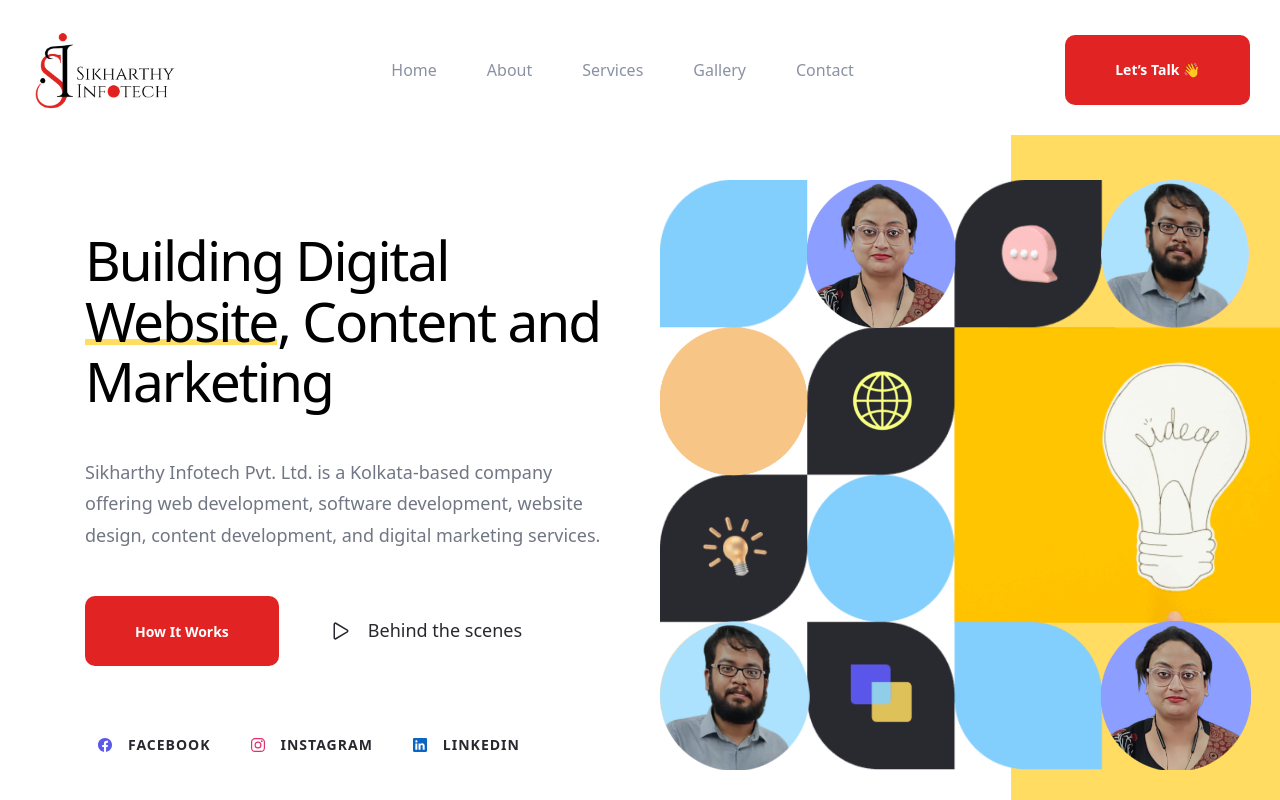
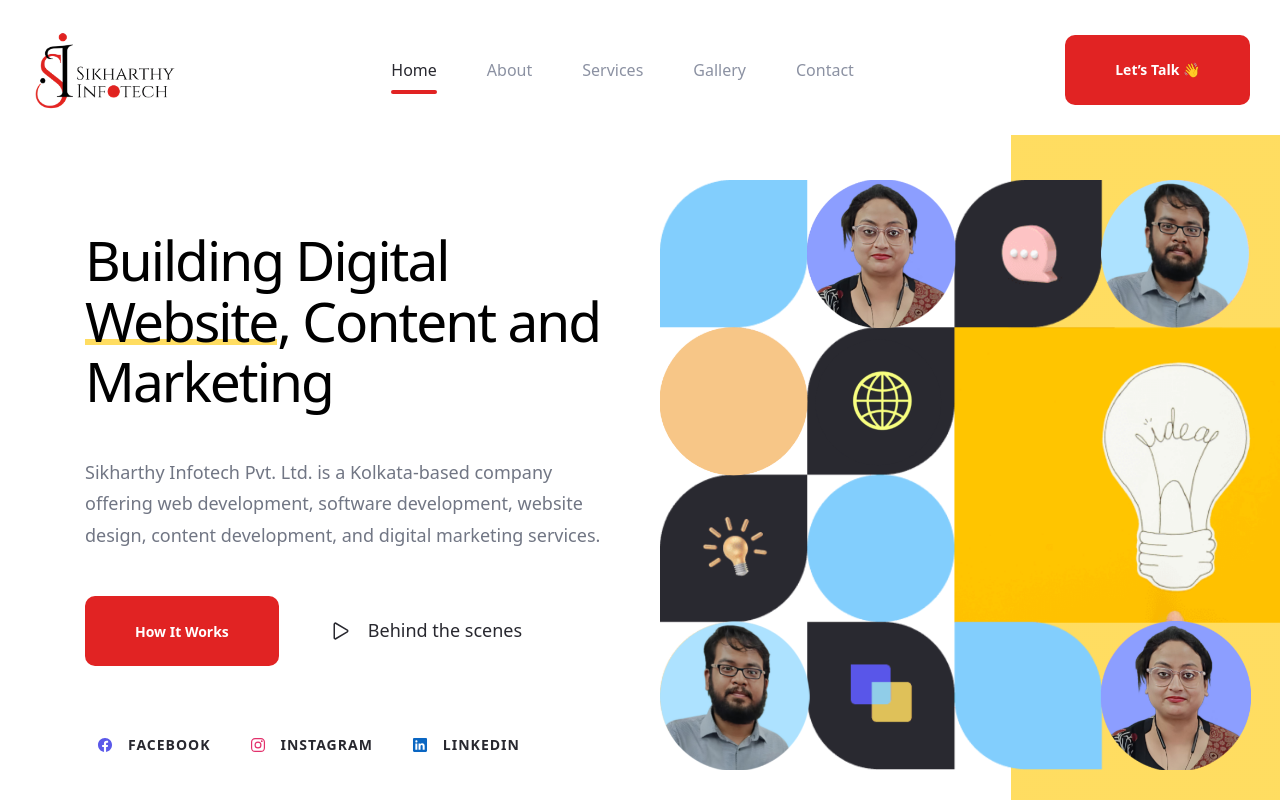
Before and after one commit to iamPankajGhosh/siplhub.vercel.app, a React (Vite) app in the folder frontend_react/: page / in a window 1280 px wide. Shown: the top 800 px of the page. Built offline with nearby package versions, Linux system fonts and the light colour scheme.

Commit message:
update routing

```diff
--- a/frontend_react/src/App.jsx
+++ /dev/null
@@ -1,28 +0,0 @@
-import React from "react";
-import { BrowserRouter as Router, Routes, Route } from "react-router-dom";
-import { Home, About, Services, Gallery, Contact, Watch, Error } from "./pages";
-
-import "./App.css";
-
-function App() {
-  return (
-    <>
-      <Router>
-        <Routes>
-          {["/", "/home"].map((path) => (
-            <Route key={path} exact path={path} element={<Home />} />
-          ))}
-
-          <Route exact path="/about" element={<About />} />
-          <Route exact path="/services" element={<Services />} />
-          <Route exact path="/contact" element={<Contact />} />
-          <Route exact path="/watch" element={<Watch />} />
-          <Route exact path="/gallery" element={<Gallery />} />
-          <Route path="*" element={<Error />} />
-        </Routes>
-      </Router>
-    </>
-  );
-}
-
-export default App;
--- /dev/null
+++ b/frontend_react/src/Layout.jsx
@@ -0,0 +1,14 @@
+import { Navbar, Footer } from "./components";
+import { Outlet } from "react-router-dom";
+
+function Layout() {
+  return (
+    <>
+      <Navbar />
+      <Outlet />
+      <Footer />
+    </>
+  );
+}
+
+export default Layout;
--- a/frontend_react/src/components/Navbar/Navbar.jsx
+++ b/frontend_react/src/components/Navbar/Navbar.jsx
@@ -9,7 +9,28 @@
    * navbar links
    */
   const brandLogo = images.logo;
-  const navbarLink = ["home", "about", "services", "gallery", "contact"];
+  const navItems = [
+    {
+      title: "Home",
+      slug: "/",
+    },
+    {
+      title: "About",
+      slug: "/about",
+    },
+    {
+      title: "Services",
+      slug: "/services",
+    },
+    {
+      title: "Gallery",
+      slug: "/gallery",
+    },
+    {
+      title: "Contact",
+      slug: "/contact",
+    },
+  ];
 
   /**
    * navbar toggle
@@ -98,10 +119,14 @@
             </div>
 
             <ul className="navbar-list">
-              {navbarLink.map((link) => (
-                <li key={link} className="navbar-item" onClick={closeNavbar}>
-                  <NavLink to={`/${link}`} className="navbar-link">
-                    {link}
+              {navItems.map((item) => (
+                <li
+                  key={item.title}
+                  className="navbar-item"
+                  onClick={closeNavbar}
+                >
+                  <NavLink to={item.slug} className="navbar-link">
+                    {item.title}
                   </NavLink>
                 </li>
               ))}
--- a/frontend_react/src/main.jsx
+++ b/frontend_react/src/main.jsx
@@ -1,9 +1,28 @@
-import React from 'react'
-import ReactDOM from 'react-dom/client'
-import App from './App.jsx'
+import ReactDOM from "react-dom/client";
+import {
+  RouterProvider,
+  Route,
+  createBrowserRouter,
+  createRoutesFromElements,
+} from "react-router-dom";
+import Layout from "./Layout.jsx";
+import { Home, About, Services, Gallery, Contact, Watch, Error } from "./pages";
+import "./index.css";
 
-ReactDOM.createRoot(document.getElementById('root')).render(
-  <React.StrictMode>
-    <App />
-  </React.StrictMode>,
-)
+const router = createBrowserRouter(
+  createRoutesFromElements(
+    <Route path="/" element={<Layout />}>
+      <Route path="" element={<Home />} />
+      <Route path="about" element={<About />} />
+      <Route path="services" element={<Services />} />
+      <Route path="gallery" element={<Gallery />} />
+      <Route path="contact" element={<Contact />} />
+      <Route path="watch" element={<Watch />} />
+      <Route path="*" element={<Error />} />
+    </Route>
+  )
+);
+
+ReactDOM.createRoot(document.getElementById("root")).render(
+  <RouterProvider router={router} />
+);
--- a/frontend_react/src/pages/About.jsx
+++ b/frontend_react/src/pages/About.jsx
@@ -1,15 +1,12 @@
-import React from "react";
 import { Link } from "react-router-dom";
 
 import images from "../constants/images";
-import { Preloader, Navbar, Footer } from "../components";
+import { Preloader } from "../components";
 
 export default function About() {
   return (
     <>
       <Preloader />
-      <Navbar />
-
       <main>
         <article>
           <section className="section hero" id="home" aria-label="hero">
@@ -265,8 +262,6 @@
           </section>
         </article>
       </main>
-
-      <Footer />
     </>
   );
 }
--- a/frontend_react/src/pages/Contact.jsx
+++ b/frontend_react/src/pages/Contact.jsx
@@ -1,15 +1,9 @@
-import React from "react";
-import { Link } from "react-router-dom";
-
-import { Preloader, Navbar, Footer } from "../components";
-import images from "../constants/images";
+import { Preloader } from "../components";
 
 export default function Contact() {
   return (
     <>
       <Preloader />
-      <Navbar />
-
       <main>
         <article>
           {/* #HERO */}
@@ -85,8 +79,6 @@
           </section>
         </article>
       </main>
-
-      <Footer />
     </>
   );
 }
--- a/frontend_react/src/pages/Error.jsx
+++ b/frontend_react/src/pages/Error.jsx
@@ -1,5 +1,9 @@
-import React from "react";
-
 export default function Error() {
-  return <div>Error</div>;
+  return (
+    <>
+      <div className="container">
+        <h1>404 Not Found</h1>
+      </div>
+    </>
+  );
 }
--- a/frontend_react/src/pages/Gallery.jsx
+++ b/frontend_react/src/pages/Gallery.jsx
@@ -1,13 +1,11 @@
-import React from "react";
 import { Link } from "react-router-dom";
 import images from "../constants/images";
-import { Footer, Navbar, Preloader } from "../components";
+import { Preloader } from "../components";
 
 function Gallery() {
   return (
     <>
       <Preloader />
-      <Navbar />
       <main>
         <article>
           <section className="section hero" id="home" aria-label="hero">
@@ -545,7 +543,6 @@
           </section>
         </article>
       </main>
-      <Footer />
     </>
   );
 }
--- a/frontend_react/src/pages/Home.jsx
+++ b/frontend_react/src/pages/Home.jsx
@@ -1,8 +1,6 @@
-import React from "react";
 import { Link, useNavigate } from "react-router-dom";
-
-import { Preloader, Navbar, Footer } from "../components";
 import images from "../constants/images";
+import { Preloader } from "../components";
 
 export default function Home() {
   const navigate = useNavigate();
@@ -10,8 +8,6 @@
   return (
     <>
       <Preloader />
-      <Navbar />
-
       <main>
         <article>
           {/* #HERO */}
@@ -1324,18 +1320,6 @@
           </section>
         </article>
       </main>
-
-      <Footer />
-
-      {/* #BACK TO TOP */}
-
-      {/* <Link
-        to="/"
-        className={`back-top-btn ${backTopBtnShow ? "active" : ""} has-after`}
-        aria-label="back to top"
-      >
-        <ion-icon name="arrow-up" aria-hidden="true"></ion-icon>
-      </Link> */}
     </>
   );
 }
--- a/frontend_react/src/pages/Services.jsx
+++ b/frontend_react/src/pages/Services.jsx
@@ -1,15 +1,12 @@
-import React from "react";
 import { Link } from "react-router-dom";
 
-import { Preloader, Navbar, Footer } from "../components";
+import { Preloader } from "../components";
 import images from "../constants/images";
 
 export default function Services() {
   return (
     <>
       <Preloader />
-      <Navbar />
-
       <main>
         <article>
           {/* #HERO */}
@@ -904,8 +901,6 @@
           </section>
         </article>
       </main>
-
-      <Footer />
     </>
   );
 }
--- a/frontend_react/src/pages/Watch.jsx
+++ b/frontend_react/src/pages/Watch.jsx
@@ -1,4 +1,3 @@
-import React from "react";
 import { VideoPlayer } from "../components";
 
 import promoVideo from "../assets/video/sipl-promo.mp4";
```
Also changed, not shown: frontend_react/src/index.css (renamed from frontend_react/src/App.css).
